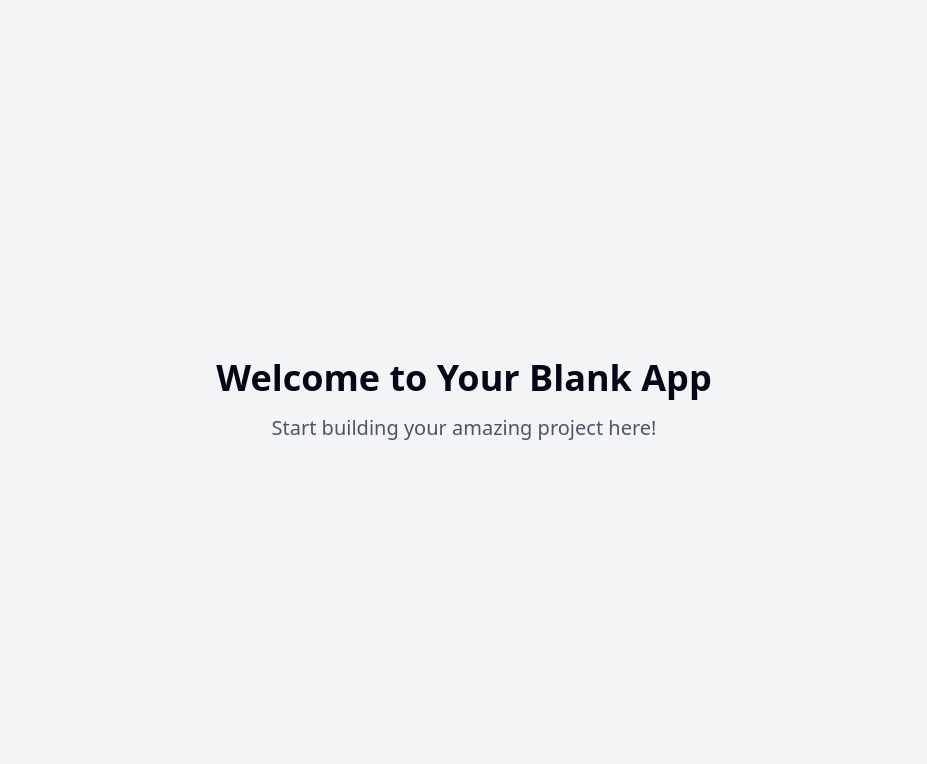
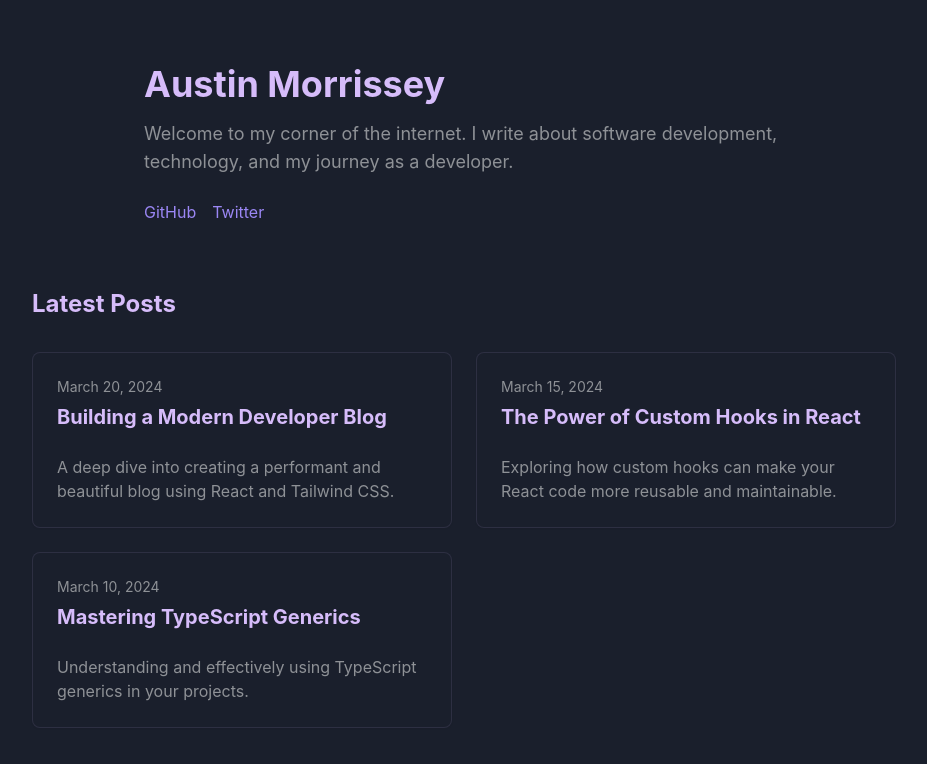
Before and after one commit to gvmfhy/gvmfhy.github.io, a React (Vite) app: page / in a window 1280 px wide. Shown: the top 764 px of the page, without its empty margins (176-1103 px from the left). Built offline with nearby package versions, Linux system fonts and the light colour scheme.

Commit message:
Develop personal blog project
Created a full-stack personal blog for Austin Morrissey, designed to be hosted on GitHub Pages. This foundational project can be expanded or linked to a custom domain in the future.
[skip gpt_engineer]

```diff
--- a/package.json
+++ b/package.json
@@ -45,6 +45,7 @@
     "cmdk": "^1.0.0",
     "date-fns": "^3.6.0",
     "embla-carousel-react": "^8.3.0",
+    "framer-motion": "^11.15.0",
     "input-otp": "^1.2.4",
     "lucide-react": "^0.462.0",
     "next-themes": "^0.3.0",
--- /dev/null
+++ b/src/components/AboutSection.tsx
@@ -0,0 +1,38 @@
+import { motion } from "framer-motion";
+
+export const AboutSection = () => {
+  return (
+    <motion.section
+      initial={{ opacity: 0, y: 20 }}
+      animate={{ opacity: 1, y: 0 }}
+      transition={{ duration: 0.5 }}
+      className="max-w-2xl mx-auto py-16 px-4"
+    >
+      <h1 className="text-4xl font-inter font-bold text-blog-light mb-4">
+        Austin Morrissey
+      </h1>
+      <p className="text-blog-gray text-lg mb-6">
+        Welcome to my corner of the internet. I write about software development,
+        technology, and my journey as a developer.
+      </p>
+      <div className="flex gap-4">
+        <a
+          href="https://github.com/yourusername"
+          target="_blank"
+          rel="noopener noreferrer"
+          className="text-blog-primary hover:text-blog-light transition-colors"
+        >
+          GitHub
+        </a>
+        <a
+          href="https://twitter.com/yourusername"
+          target="_blank"
+          rel="noopener noreferrer"
+          className="text-blog-primary hover:text-blog-light transition-colors"
+        >
+          Twitter
+        </a>
+      </div>
+    </motion.section>
+  );
+};
--- /dev/null
+++ b/src/components/BlogPostCard.tsx
@@ -0,0 +1,30 @@
+import { Card, CardContent, CardHeader } from "@/components/ui/card";
+import { motion } from "framer-motion";
+
+interface BlogPostCardProps {
+  title: string;
+  excerpt: string;
+  date: string;
+}
+
+export const BlogPostCard = ({ title, excerpt, date }: BlogPostCardProps) => {
+  return (
+    <motion.div
+      whileHover={{ scale: 1.02 }}
+      transition={{ duration: 0.2 }}
+      className="w-full"
+    >
+      <Card className="border border-blog-light/10 bg-blog-dark hover:bg-blog-dark/80 transition-colors">
+        <CardHeader className="text-blog-light">
+          <time className="text-sm text-blog-gray">{date}</time>
+          <h2 className="text-xl font-inter font-bold hover:text-blog-primary transition-colors">
+            {title}
+          </h2>
+        </CardHeader>
+        <CardContent>
+          <p className="text-blog-gray">{excerpt}</p>
+        </CardContent>
+      </Card>
+    </motion.div>
+  );
+};
--- a/src/pages/Index.tsx
+++ b/src/pages/Index.tsx
@@ -1,12 +1,38 @@
-// Update this page (the content is just a fallback if you fail to update the page)
+import { AboutSection } from "@/components/AboutSection";
+import { BlogPostCard } from "@/components/BlogPostCard";
+
+const BLOG_POSTS = [
+  {
+    title: "Building a Modern Developer Blog",
+    excerpt: "A deep dive into creating a performant and beautiful blog using React and Tailwind CSS.",
+    date: "March 20, 2024",
+  },
+  {
+    title: "The Power of Custom Hooks in React",
+    excerpt: "Exploring how custom hooks can make your React code more reusable and maintainable.",
+    date: "March 15, 2024",
+  },
+  {
+    title: "Mastering TypeScript Generics",
+    excerpt: "Understanding and effectively using TypeScript generics in your projects.",
+    date: "March 10, 2024",
+  },
+];
 
 const Index = () => {
   return (
-    <div className="min-h-screen flex items-center justify-center bg-gray-100">
-      <div className="text-center">
-        <h1 className="text-4xl font-bold mb-4">Welcome to Your Blank App</h1>
-        <p className="text-xl text-gray-600">Start building your amazing project here!</p>
-      </div>
+    <div className="min-h-screen bg-blog-dark">
+      <AboutSection />
+      <main className="max-w-4xl mx-auto px-4 pb-16">
+        <h2 className="text-2xl font-inter font-bold text-blog-light mb-8">
+          Latest Posts
+        </h2>
+        <div className="grid gap-6 md:grid-cols-2 lg:grid-cols-2">
+          {BLOG_POSTS.map((post) => (
+            <BlogPostCard key={post.title} {...post} />
+          ))}
+        </div>
+      </main>
     </div>
   );
 };
--- a/tailwind.config.ts
+++ b/tailwind.config.ts
@@ -12,85 +12,77 @@ export default {
   theme: {
     container: {
       center: true,
-			padding: '2rem',
+      padding: "2rem",
       screens: {
-				'2xl': '1400px'
-			}
+        "2xl": "1400px",
+      },
     },
     extend: {
       colors: {
-				border: 'hsl(var(--border))',
-				input: 'hsl(var(--input))',
-				ring: 'hsl(var(--ring))',
-				background: 'hsl(var(--background))',
-				foreground: 'hsl(var(--foreground))',
+        border: "hsl(var(--border))",
+        input: "hsl(var(--input))",
+        ring: "hsl(var(--ring))",
+        background: "hsl(var(--background))",
+        foreground: "hsl(var(--foreground))",
+        blog: {
+          dark: "#1A1F2C",
+          primary: "#9b87f5",
+          light: "#D6BCFA",
+          gray: "#8E9196",
+        },
         primary: {
-					DEFAULT: 'hsl(var(--primary))',
-					foreground: 'hsl(var(--primary-foreground))'
+          DEFAULT: "hsl(var(--primary))",
+          foreground: "hsl(var(--primary-foreground))",
         },
         secondary: {
-					DEFAULT: 'hsl(var(--secondary))',
-					foreground: 'hsl(var(--secondary-foreground))'
+          DEFAULT: "hsl(var(--secondary))",
+          foreground: "hsl(var(--secondary-foreground))",
         },
         destructive: {
-					DEFAULT: 'hsl(var(--destructive))',
-					foreground: 'hsl(var(--destructive-foreground))'
+          DEFAULT: "hsl(var(--destructive))",
+          foreground: "hsl(var(--destructive-foreground))",
         },
         muted: {
-					DEFAULT: 'hsl(var(--muted))',
-					foreground: 'hsl(var(--muted-foreground))'
+          DEFAULT: "hsl(var(--muted))",
+          foreground: "hsl(var(--muted-foreground))",
         },
         accent: {
-					DEFAULT: 'hsl(var(--accent))',
-					foreground: 'hsl(var(--accent-foreground))'
+          DEFAULT: "hsl(var(--accent))",
+          foreground: "hsl(var(--accent-foreground))",
         },
         popover: {
-					DEFAULT: 'hsl(var(--popover))',
-					foreground: 'hsl(var(--popover-foreground))'
+          DEFAULT: "hsl(var(--popover))",
+          foreground: "hsl(var(--popover-foreground))",
         },
         card: {
-					DEFAULT: 'hsl(var(--card))',
-					foreground: 'hsl(var(--card-foreground))'
+          DEFAULT: "hsl(var(--card))",
+          foreground: "hsl(var(--card-foreground))",
         },
-				sidebar: {
-					DEFAULT: 'hsl(var(--sidebar-background))',
-					foreground: 'hsl(var(--sidebar-foreground))',
-					primary: 'hsl(var(--sidebar-primary))',
-					'primary-foreground': 'hsl(var(--sidebar-primary-foreground))',
-					accent: 'hsl(var(--sidebar-accent))',
-					'accent-foreground': 'hsl(var(--sidebar-accent-foreground))',
-					border: 'hsl(var(--sidebar-border))',
-					ring: 'hsl(var(--sidebar-ring))'
-				}
+      },
+      fontFamily: {
+        inter: ["Inter", "sans-serif"],
+        sans: ["-apple-system", "BlinkMacSystemFont", "Segoe UI", "Roboto", "Oxygen", "Ubuntu", "Cantarell", "Fira Sans", "Droid Sans", "Helvetica Neue", "sans-serif"],
       },
       borderRadius: {
-				lg: 'var(--radius)',
-				md: 'calc(var(--radius) - 2px)',
-				sm: 'calc(var(--radius) - 4px)'
+        lg: "var(--radius)",
+        md: "calc(var(--radius) - 2px)",
+        sm: "calc(var(--radius) - 4px)",
       },
       keyframes: {
-				'accordion-down': {
-					from: {
-						height: '0'
+        "accordion-down": {
+          from: { height: "0" },
+          to: { height: "var(--radix-accordion-content-height)" },
         },
-					to: {
-						height: 'var(--radix-accordion-content-height)'
-					}
+        "accordion-up": {
+          from: { height: "var(--radix-accordion-content-height)" },
+          to: { height: "0" },
         },
-				'accordion-up': {
-					from: {
-						height: 'var(--radix-accordion-content-height)'
-					},
-					to: {
-						height: '0'
-					}
-				}
       },
       animation: {
-				'accordion-down': 'accordion-down 0.2s ease-out',
-				'accordion-up': 'accordion-up 0.2s ease-out'
-			}
-		}
+        "accordion-down": "accordion-down 0.2s ease-out",
+        "accordion-up": "accordion-up 0.2s ease-out",
+      },
+    },
   },
   plugins: [require("tailwindcss-animate")],
 } satisfies Config;
```
Also changed, not shown: 1 other file (tests, documents, lock files or other folders). Lines whose indentation alone changed are shown as unchanged.
